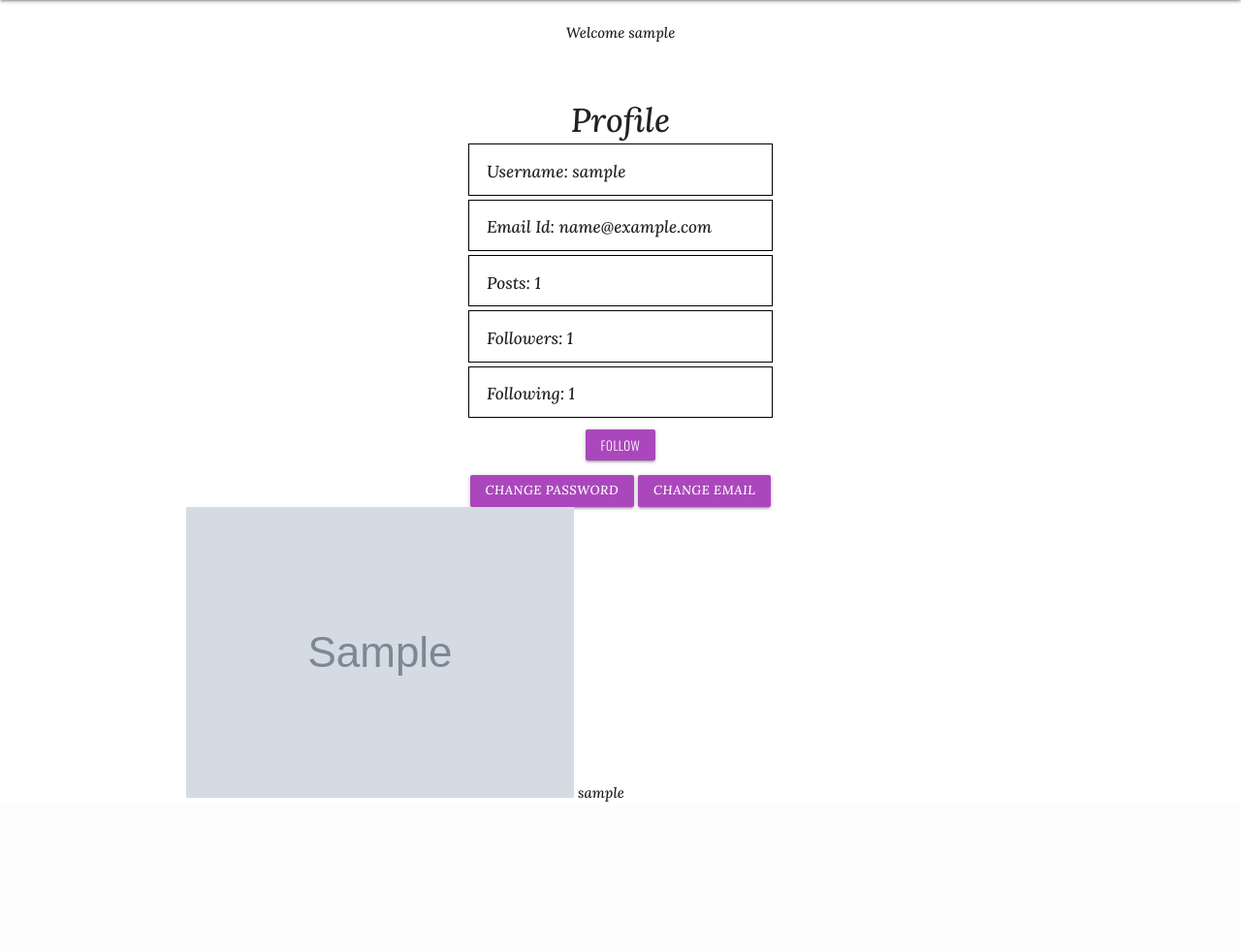
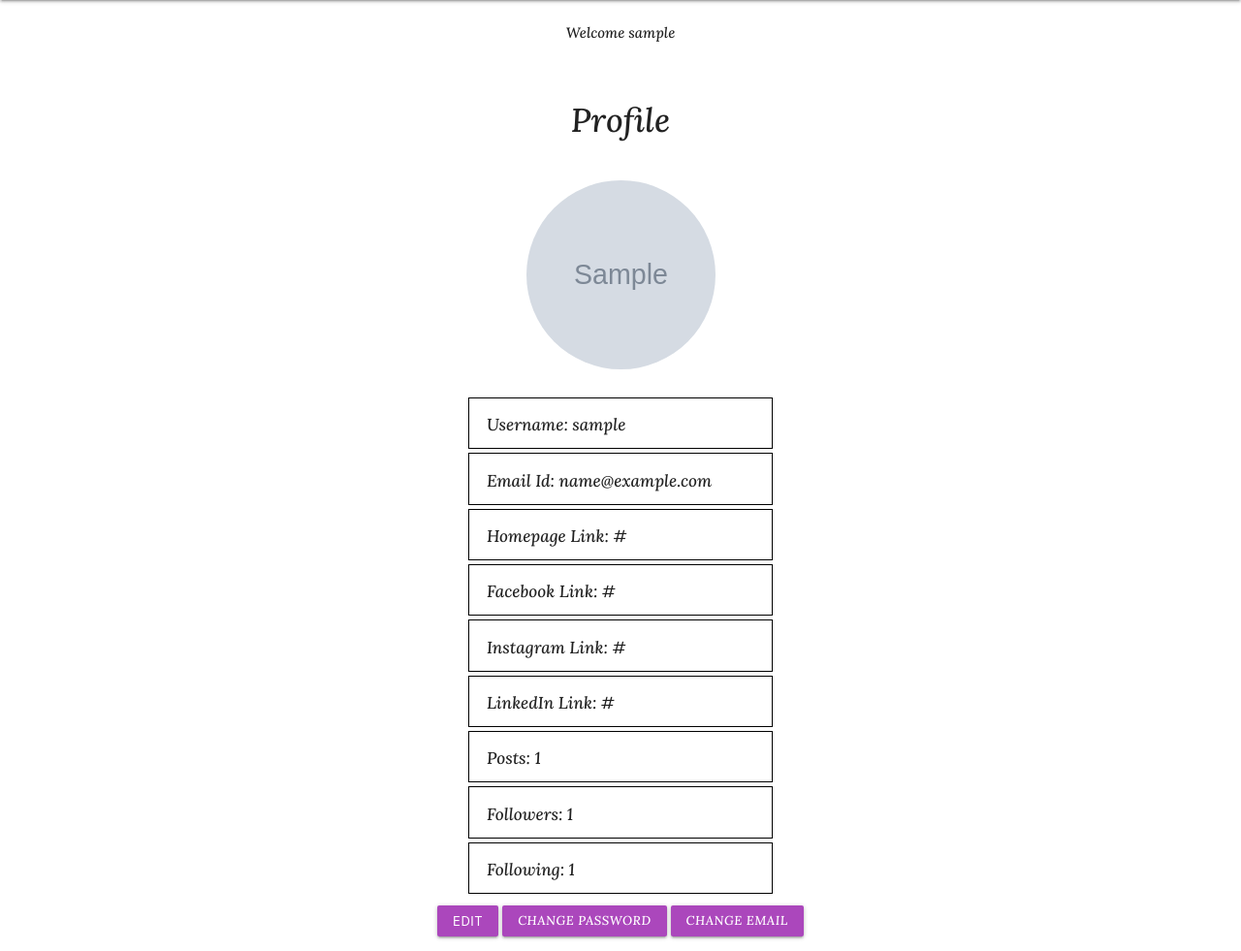
Before and after one commit to farrukh-ahm/ink_blog, a Django app: a page that uses templates/base.html in a window 1280 px wide. Shown: the part 64-1045 px from the top of the page at 97% size. Before the commit the page ends 891 px from the top, so only its background shows below. Run offline with Django 3.2, Linux system fonts and the light colour scheme; a user stored in the database is signed in; tables that the repository leaves empty hold one stand-in row (values such as "Sample post"); grey boxes marked "Sample" are stand-in pictures.

Commit message:
Editdefault profile pic, specified he profile pic dimensions. Add modal to edit user's profile

```diff
--- a/ink/forms.py
+++ b/ink/forms.py
@@ -25,3 +25,13 @@ class CommentForm(forms.ModelForm):
     class Meta:
         model = Comment
         fields = ('commented_text',)
+
+
+class ProfileForm(forms.ModelForm):
+
+    class Meta:
+        model = Profile
+        fields = {
+            'profile_pic', 'homepage_link', 'facebook_link',
+            'instagram_link', 'linkedin_link',
+        }
--- a/ink/urls.py
+++ b/ink/urls.py
@@ -15,4 +15,5 @@ urlpatterns = [
     path('post_detail/postlike_index/<slug:slug>', views.PostLikeIndex.as_view(), name='post_like_index'),
     path('profile/<str:user>', views.UserProfile.as_view(), name='profile'),
     path('profile/follow/<str:user>', views.UserFollow.as_view(), name='follow'),
+    # path('profile/<str:user>/profile-edit', views)
 ]
--- a/ink/views.py
+++ b/ink/views.py
@@ -210,15 +210,39 @@ class UserProfile(View):
         # Get the profile set
         profile = Profile.objects.get(user=user)
 
+        # Profile Editing Form
+        queryset_profile = Profile.objects.all()
+        user_profile = get_object_or_404(queryset_profile, user=request.user)
+        profile_form = ProfileForm(instance=user_profile)
+
         context = {
             'user': user,
             'posts': posts_count,
             'subscribers': subscribers,
             'subbed': subbed,
             'profile': profile,
+            'profile_form': profile_form,
         }
 
         return render(request, 'profile.html', context)
+
+    def post(self, request, user, *args, **kwargs):
+
+        # queryset = User.objects.all()
+        # get_user = get_object_or_404(queryset, username=user)
+
+        queryset_profile = Profile.objects.all()
+        user_profile = get_object_or_404(queryset_profile, user=request.user)
+
+        profile_form = ProfileForm(request.POST, request.FILES, instance=user_profile)
+
+        if profile_form.is_valid:
+            profile_form.save()
+            messages.success(request, 'Pokemon Data Updatd!')
+        else:
+            profile_form = ProfileForm
+
+        return redirect(reverse('profile', args=[request.user]))
 
 
 class UserFollow(View):
--- a/static/css/style.css
+++ b/static/css/style.css
@@ -18,6 +18,11 @@ body{
     }
 }
 
+.modal{
+
+    min-block-size: 30rem;
+
+}
 
 /* --------------------------------------------------------------------------------------------------------------- */
 /* --------------------------------------------- HOME PAGE ------------------------------------------------------ */
@@ -164,6 +169,10 @@ textarea{
 
 }
 
-.follow-page{
-
+.profile-pic{
+    /* background-color: teal; */
+    margin-block: 2rem;
+    block-size: 13rem;
+    aspect-ratio: 1;
+    border-radius: 50%;
 }
--- a/static/js/script.js
+++ b/static/js/script.js
@@ -8,7 +8,7 @@ document.addEventListener('DOMContentLoaded', ()=> {
     let selectInt = document.querySelectorAll('select');
     M.FormSelect.init(selectInt);
 
-    // MODAL TRIGGER
+    // COMMENT DELETE MODAL TRIGGER
     let popOp = document.querySelector('#modal1');
     let modal = M.Modal.init(popOp);
     let modalTrigger = document.querySelectorAll(".modal-trigger");
@@ -27,13 +27,6 @@ document.addEventListener('DOMContentLoaded', ()=> {
 
       })
 
-      // modalTrigger.addEventListener("click", (e)=>{
-      //   let commentId = e.target.getAttribute("data-type")
-      //   idHandler.setAttribute("action", `/comment_delete/${commentId}`)
-      //   console.log(commentId)
-      //   modal.open()
-      // })
-
     }
 
     modalClose.forEach(close =>{
@@ -41,8 +34,6 @@ document.addEventListener('DOMContentLoaded', ()=> {
         modal.close()
       })
     })
-
-  });
 
     // POST DELETE MODAL
     let pdPopUp = document.querySelector("#modal2");
@@ -68,7 +59,44 @@ document.addEventListener('DOMContentLoaded', ()=> {
 
     }
 
-    modalClose2.addEventListener("click", ()=>{
-      console.log("click again");
-      modal2.close()
-  })
+    if(modalClose2) {
+
+      modalClose2.addEventListener("click", ()=>{
+        console.log("click again");
+        modal2.close()
+    })
+
+    }
+
+
+
+  // PROFILE EDIT MODAL
+  let proPopUp = document.querySelector("#modal3");
+  let modal3 = M.Modal.init(proPopUp);
+  let modalTrigger3 = document.querySelectorAll(".modal-trigger-3");
+  let modalClose3 = document.querySelector(".modal-close-3");
+  let profileForm = document.querySelector(".profile-form");
+
+  if(modalTrigger3){
+
+    modalTrigger3.forEach(openM => {
+      openM.addEventListener("click", (e)=>{
+        let user = e.target.getAttribute("data-user");
+        profileForm.setAttribute("action", `/profile/${user}`)
+        console.log("modal open")
+        console.log(user)
+        modal3.open()
+      })
+    })
+  }
+
+  if(modalClose3) {
+
+    modalClose3.addEventListener("click", ()=>{
+      console.log("close")
+      modal3.close();
+    })
+
+  }
+
+  });
--- a/templates/profile.html
+++ b/templates/profile.html
@@ -6,6 +6,10 @@
 
         <div class="center" style="margin-block-start: 4rem;">
             <h4>Profile</h4>
+        </div>
+
+        <div class="center">
+            <img src="{{profile.profile_pic.url}}" alt="Profile Picture" class="profile-pic">
         </div>
 
         <div class="row">
@@ -25,6 +29,28 @@
                     {% endif %}
 
                 {% endif %}
+            </div>
+        </div>
+
+
+        <div class="row">
+            <div class="col s12 m4 l4 offset-m4 offset-l4 info-control">
+                <h6>Homepage Link: {{profile.homepage_link}}</h6>
+            </div>
+        </div>
+        <div class="row">
+            <div class="col s12 m4 l4 offset-m4 offset-l4 info-control">
+                <h6>Facebook Link: {{profile.facebook_link}}</h6>
+            </div>
+        </div>
+        <div class="row">
+            <div class="col s12 m4 l4 offset-m4 offset-l4 info-control">
+                <h6>Instagram Link: {{profile.instagram_link}}</h6>
+            </div>
+        </div>
+        <div class="row">
+            <div class="col s12 m4 l4 offset-m4 offset-l4 info-control">
+                <h6>LinkedIn Link: {{profile.linkedin_link}}</h6>
             </div>
         </div>
 
@@ -54,12 +80,15 @@
             </div>
         </div> -->
 
+        {% if request.user != user %}
+
             <div class="center" style="margin-block-end: 1rem;">
                 <form action="{% url 'follow' user.username %}" method="POST">
                     {% csrf_token %}
                     <button class="btn-small purple lighten-1 link-controller">Follow</button>
                 </form>
             </div>
+        {% endif %}
 
         {% if user == request.user %}
 
@@ -70,7 +99,8 @@
                 </div>
             </div> -->
 
-        <div class="center">
+            <div class="center" style="margin-block-end: 1rem;">
+                <button class="btn-small purple lighten-1 modal-trigger-3" data-user="{{request.user}}">Edit</button>
                 <a href="{% url 'account_change_password' %}" class="btn-small purple lighten-1">Change Password</a>
                 <a href="{% url 'account_email' %}" class="btn-small purple lighten-1">Change Email</a>
             </div>
@@ -78,7 +108,19 @@
         {% endif %}
 
     {% endif %}
-<img src="{{profile.profile_pic.url}}" alt="">
-{{profile.user}}
+
+    <div id="modal3" class="modal">
+        <div class="modal-content">
+          <p>Edit</p>
+        </div>
+        <div class="row">
+            <form class="col profile-form" method="POST" enctype="multipart/form-data">
+                {{profile_form.as_p}}
+                {% csrf_token %}
+                <button class="btn-small purple lighten-1" type="submit">Agree</button>
+            </form>
+            <button class="modal-close-3 btn-small purple lighten-1" style="display: inline;">Cancel</button>
+        </div>
+    </div>
 
 {% endblock %}
```
Also changed, not shown: templates/base.html (+12 -12 lines). Lines whose indentation alone changed are shown as unchanged.
